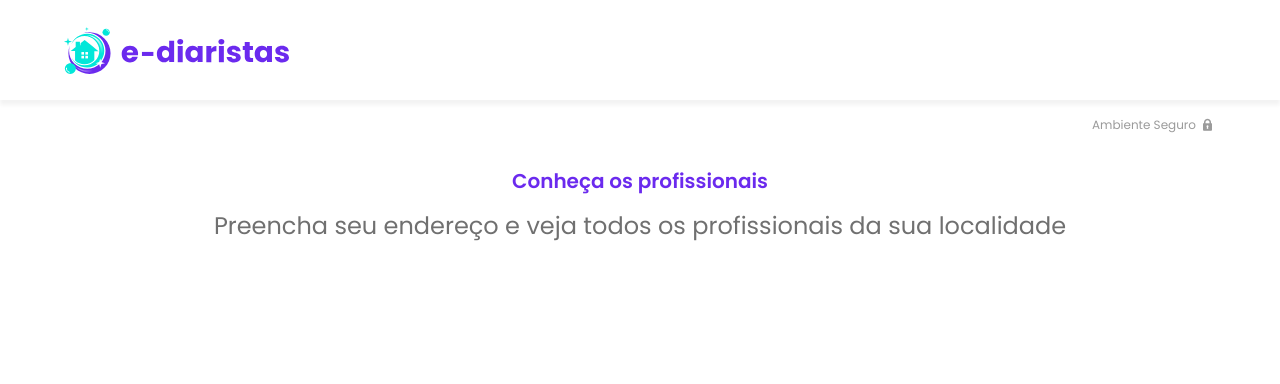
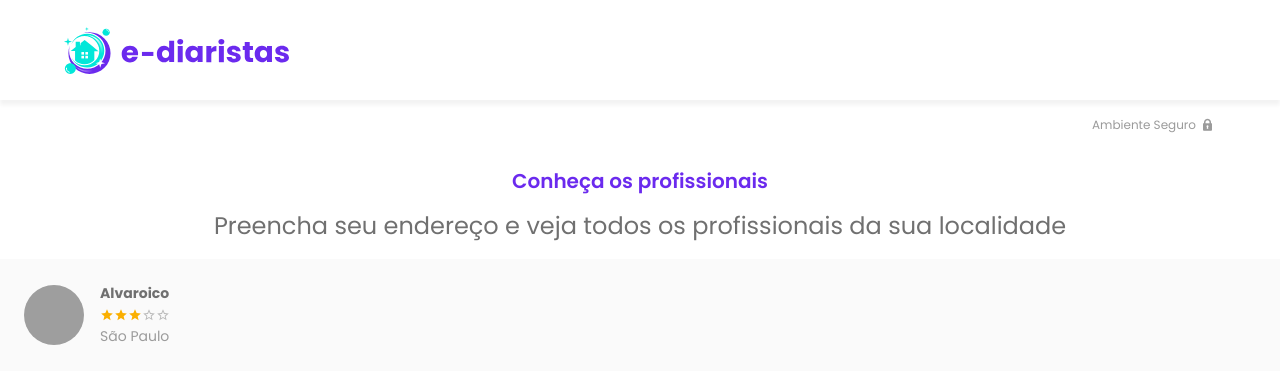
Before and after one commit to alvaroico/multi-stack, a Next.js app in the folder ediaristas/: page / in a window 1280 px wide. Shown: the top 384 px of the page. Built offline with nearby package versions, Linux system fonts and the light colour scheme; grey boxes are pictures that could not be loaded.

Commit message:
Criado Componente UserInformationContainer

```diff
--- a/ediaristas/src/pages/index.tsx
+++ b/ediaristas/src/pages/index.tsx
@@ -1,17 +1,26 @@
-import type { NextPage } from 'next'
-import SafeEnvironment from 'ui/components/feedback/SafeEnvironment/SafeEnvironment'
-import PageTitle from 'ui/components/data-display/PageTitle/PageTitle'
+import type { NextPage } from "next";
+import SafeEnvironment from "ui/components/feedback/SafeEnvironment/SafeEnvironment";
+import PageTitle from "ui/components/data-display/PageTitle/PageTitle";
+import UserInformation from "ui/components/data-display/UserInformation/UserInformation";
 
 const Home: NextPage = () => {
   return (
     <div>
       <SafeEnvironment />
       <PageTitle
-      title={'Conheça os profissionais'}
-      subtitle={'Preencha seu endereço e veja todos os profissionais da sua localidade'}
+        title={"Conheça os profissionais"}
+        subtitle={
+          "Preencha seu endereço e veja todos os profissionais da sua localidade"
+        }
+      />
+      <UserInformation
+        name={"Alvaroico"}
+        picture={"https://github.com/alvaroico.png"}
+        rating={3}
+        description={"São Paulo"}
       />
     </div>
-  )
-}
+  );
+};
 
-export default Home
+export default Home;
--- /dev/null
+++ b/ediaristas/src/ui/components/data-display/UserInformation/UserInformation.styles.tsx
@@ -0,0 +1,36 @@
+import { Avatar, Rating, styled } from "@mui/material";
+
+export const UserInformationContainer = styled("div")`
+  display: grid;
+  grid-template-columns: 60px 1fr;
+  grid-template-rows: repeat(3, auto);
+  grid-template-areas:
+    "avatar name"
+    "avatar rating"
+    "avatar description";
+  background-color: ${(props) => props.theme.palette.grey["50"]};
+  padding: ${(props) => props.theme.spacing(3)};
+  gap: ${(props) => props.theme.spacing(0.5) + " " + props.theme.spacing(2)};
+  align-items: center;
+`;
+export const UserName = styled("div")`
+  grid-area: name;
+  font-weight: bolder;
+  color: ${({ theme }) => theme.palette.text.primary};
+  font-size: ${({ theme }) => theme.typography.body2.fontSize};
+`;
+export const UserDescription = styled("div")`
+  grid-area: description;
+  color: ${({ theme }) => theme.palette.text.secondary};
+  font-size: ${({ theme }) => theme.typography.body2.fontSize};
+`;
+export const AvatarStyled = styled(Avatar)`
+  grid-area: avatar;
+  width: 100%;
+  height: initial;
+  aspect-ratio: 1;
+`;
+export const RatingStyled = styled(Rating)`
+  grid-area: rating;
+  font-size: 14px;
+`;
--- /dev/null
+++ b/ediaristas/src/ui/components/data-display/UserInformation/UserInformation.tsx
@@ -0,0 +1,33 @@
+import React from "react";
+import {
+  AvatarStyled,
+  RatingStyled,
+  UserDescription,
+  UserInformationContainer,
+  UserName,
+} from "./UserInformation.styles";
+
+interface IUserInformationProps {
+  picture: string;
+  name: string;
+  rating: number;
+  description: string;
+}
+
+const UserInformation: React.FC<IUserInformationProps> = ({
+  picture,
+  name,
+  rating,
+  description,
+}) => {
+  return (
+    <UserInformationContainer>
+      <AvatarStyled src={picture}>{name[0]}</AvatarStyled>
+      <UserName>{name}</UserName>
+      <RatingStyled readOnly value={rating} />
+      <UserDescription>{description}</UserDescription>
+    </UserInformationContainer>
+  );
+};
+
+export default UserInformation;
```
